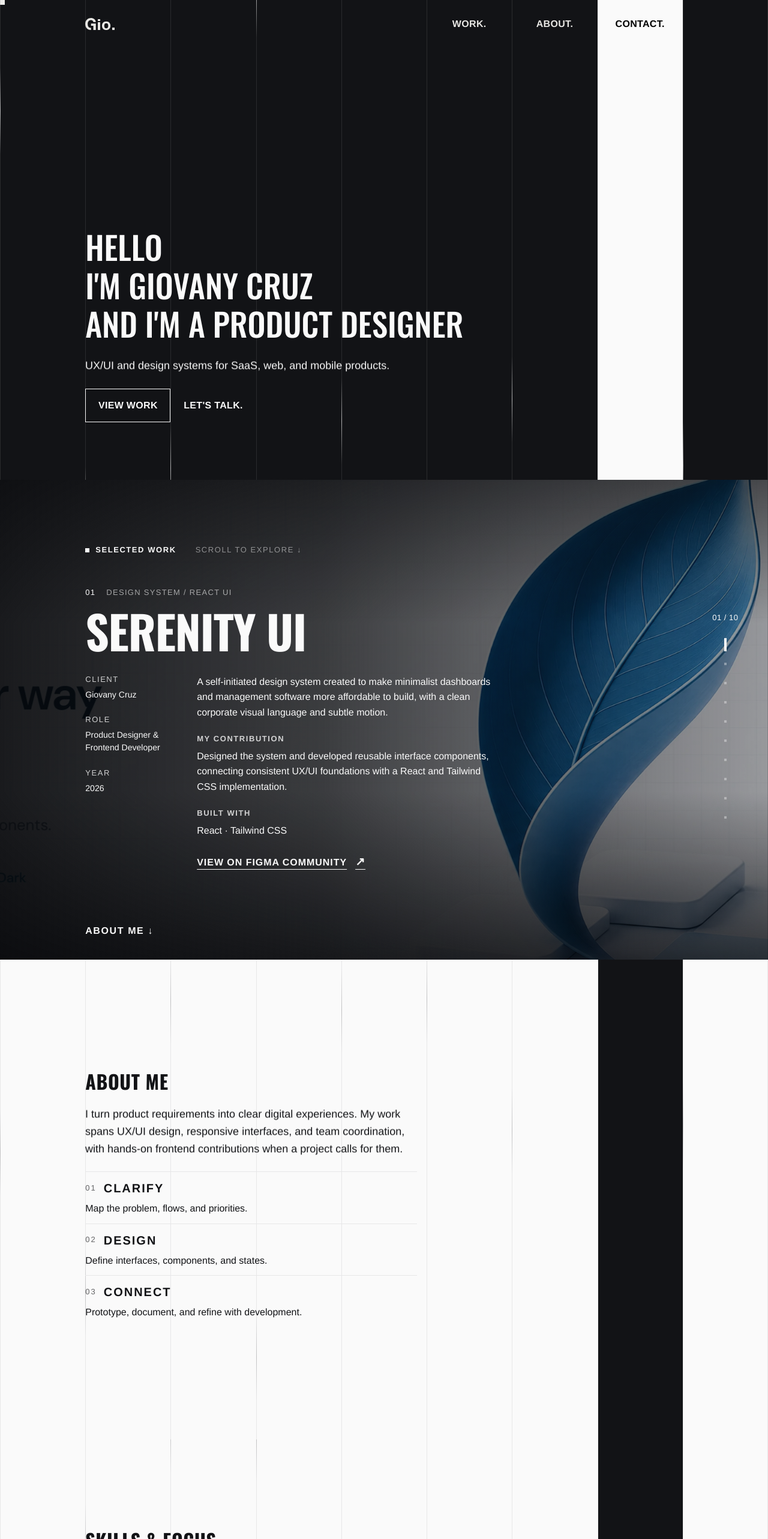
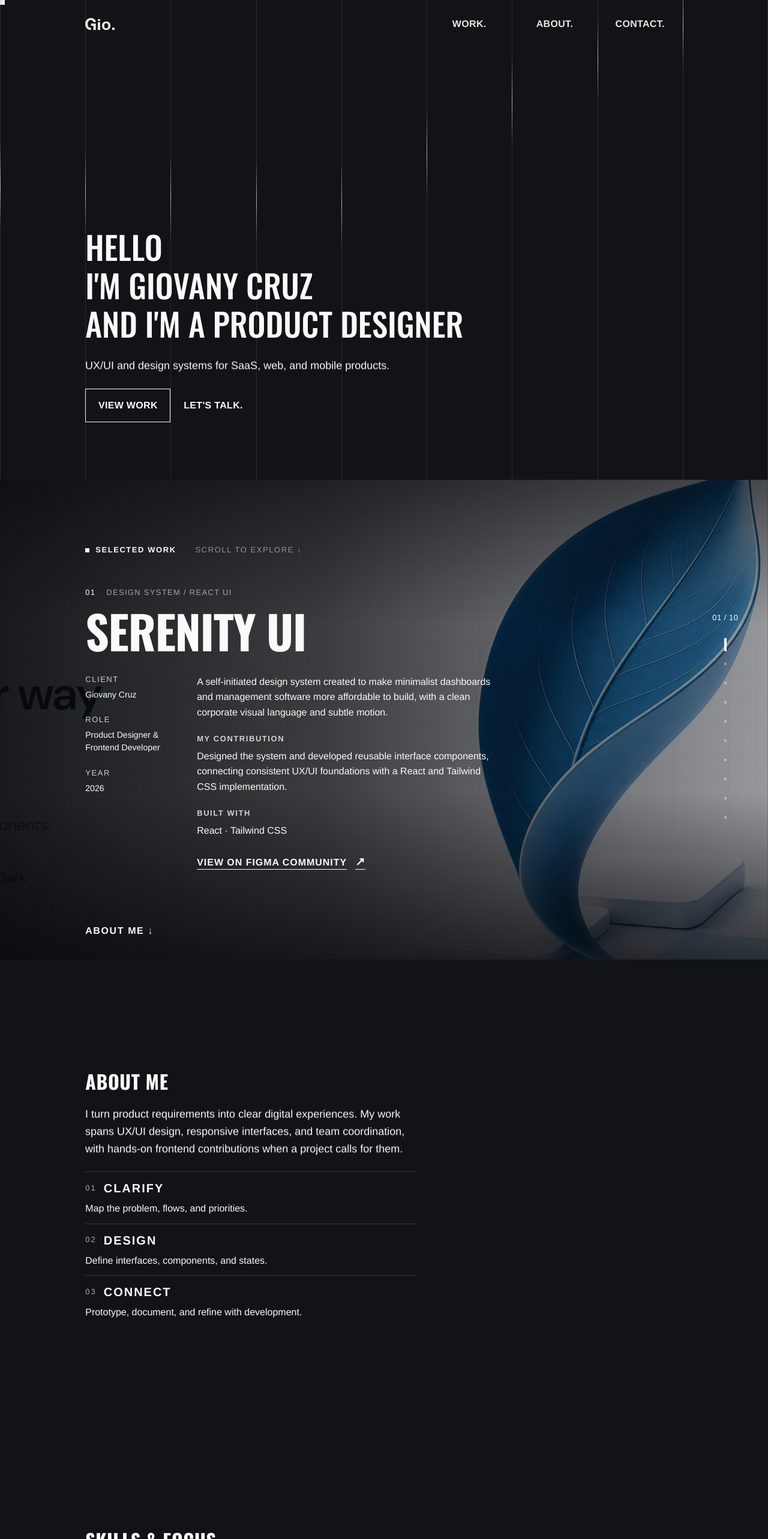
Before and after one commit to PolariSystem/gio-portfolio, a React (Vite) app: page / in a window 1280 px wide. Shown: the top 2566 px of the page at 60% size. Built offline with nearby package versions, Linux system fonts and the light colour scheme.

Commit message:
Unify portfolio in dark theme with a continuous shared grid

```diff
--- a/index.html
+++ b/index.html
@@ -5,6 +5,7 @@
 
       <meta charset="UTF-8" />
       <meta name="viewport" content="width=device-width, initial-scale=1.0" />
+      <meta name="theme-color" content="#121316" />
       <title>Giovany Cruz | Product Designer &amp; UX/UI</title>
       <meta name="description" content="Giovany Cruz's Product Design and UX/UI portfolio: SaaS, web and mobile experiences, Figma design systems, interactive prototypes and responsive frontend interfaces." />
 
--- a/src/app/App.tsx
+++ b/src/app/App.tsx
@@ -7,6 +7,7 @@ import { Navbar } from "./components/Navbar";
 import { SectionRail } from "./components/SectionRail";
 import { Preloader } from "./components/Preloader";
 import { Hero } from "./components/sections/Hero";
+import { Grid } from "./components/Grid";
 import { canScrollWithin, isInteractiveTarget } from "./components/navigation";
 
 gsap.registerPlugin(ScrollTrigger);
@@ -37,12 +38,12 @@ const Footer = lazy(() => importFooter().then((m) => ({ default: m.Footer })));
  * the DOM while a chunk is in flight. Without it the snap indices — which are
  * derived from the DOM order of `[data-snap]` — would shift as sections arrive.
  */
-function SnapFallback({ dark = false }: { dark?: boolean }) {
+function SnapFallback() {
   return (
     <section
       data-snap
       aria-hidden
-      className={`relative h-screen w-full overflow-hidden ${dark ? "bg-[#121316]" : "bg-[#fafafa]"}`}
+      className="relative h-screen w-full overflow-hidden"
     />
   );
 }
@@ -369,6 +370,9 @@ export default function App() {
 
   return (
     <div className="relative w-full overflow-hidden">
+      <div className="pointer-events-none fixed inset-0 z-0" data-site-background aria-hidden="true">
+        <Grid dark animateIn={revealed} showAccent={false} />
+      </div>
       <Preloader ready={bootReady} onReveal={onReveal} />
       <Cursor />
       <Navbar start={revealed} />
@@ -383,7 +387,7 @@ export default function App() {
       <Suspense fallback={<SnapFallback />}>
         <Services />
       </Suspense>
-      <Suspense fallback={<SnapFallback dark />}>
+      <Suspense fallback={<SnapFallback />}>
         <Footer />
       </Suspense>
     </div>
--- a/src/app/components/Grid.tsx
+++ b/src/app/components/Grid.tsx
@@ -1,4 +1,4 @@
-import { useEffect, useRef } from "react";
+import { useEffect, useRef, type CSSProperties } from "react";
 import { gsap } from "gsap";
 import { useGridSpec } from "./useMediaQuery";
 
@@ -22,7 +22,7 @@ export function Grid({ dark = false, accentColor, animateIn = false, showAccent
   const accent = accentColor ?? (dark ? "#fafafa" : "#121316");
 
   useEffect(() => {
-    if (!animateIn || !ref.current) return;
+    if (!animateIn || !ref.current || window.matchMedia("(prefers-reduced-motion: reduce)").matches) return;
     const lines = Array.from(ref.current.querySelectorAll<HTMLElement>("[data-line]"));
     const shuffled = [...lines].sort(() => Math.random() - 0.5);
     const draw = gsap.fromTo(
@@ -31,41 +31,15 @@ export function Grid({ dark = false, accentColor, animateIn = false, showAccent
       { scaleY: 1, duration: 0.7, ease: "power2.out", stagger: 0.04 }
     );
 
-    const pulses = Array.from(ref.current.querySelectorAll<HTMLElement>("[data-pulse]"));
-    const tweens = pulses.map((p) => {
-      gsap.set(p, { top: "-15%" });
-      return gsap.to(p, {
-        top: "115%",
-        duration: 3 + Math.random() * 2.5,
-        delay: Math.random() * 3,
-        ease: "none",
-        repeat: -1,
-      });
-    });
-
-    // Every section carries a grid, so all of them were running their infinite
-    // pulse tweens at once — six screens' worth of work for one visible screen.
-    // Off-screen grids are parked; they look identical when you arrive.
-    const io = new IntersectionObserver(
-      ([entry]) => {
-        if (entry.isIntersecting) tweens.forEach((t) => t.resume());
-        else tweens.forEach((t) => t.pause());
-      },
-      { rootMargin: "20%" },
-    );
-    io.observe(ref.current);
-
     return () => {
-      io.disconnect();
       draw.kill();
-      tweens.forEach((t) => t.kill());
     };
     // `cols` re-runs the draw when the breakpoint flips, so the new set of
     // lines animates in rather than appearing fully drawn.
   }, [animateIn, cols]);
 
   return (
-    <div ref={ref} className="pointer-events-none absolute inset-0 z-0 site-grid">
+    <div ref={ref} aria-hidden="true" className="pointer-events-none absolute inset-0 z-0 site-grid">
       {Array.from({ length: cols }).map((_, i) => {
         const isAccent = i === accentIndex;
         return (
@@ -79,11 +53,11 @@ export function Grid({ dark = false, accentColor, animateIn = false, showAccent
               className="absolute left-0 top-0 h-full"
               style={{ width: 1, background: lineColor }}
             />
-            {animateIn && !isAccent && (
+            {animateIn && (!isAccent || !showAccent) && (
               <div
                 data-pulse
-                className="absolute left-0"
-                style={{ width: 1, height: "18%", background: `linear-gradient(to bottom, transparent, ${pulseColor}, transparent)` }}
+                className="grid-pulse absolute left-0"
+                style={{ width: 1, height: "18%", background: `linear-gradient(to bottom, transparent, ${pulseColor}, transparent)`, "--pulse-duration": `${3.6 + (i % 5) * 0.45}s`, "--pulse-delay": `${-i * 0.68}s` } as CSSProperties}
               />
             )}
             {i === cols - 1 && (
--- a/src/app/components/HexRadar.tsx
+++ b/src/app/components/HexRadar.tsx
@@ -20,9 +20,9 @@ type Props = {
   delay?: number;
 };
 
-const INK = "#121316";
-const LINE = "#e7e7e8";
-const SURFACE = "#fafafa";
+const INK = "var(--site-ink)";
+const LINE = "var(--site-line)";
+const SURFACE = "var(--site-surface)";
 // Kept in sync with the site scale so the chart labels read like the rest of the UI.
 // Shared body/detail sizes keep chart annotations within the reading hierarchy.
 const LABEL_SIZE = "var(--text-body)";
@@ -99,7 +99,7 @@ export function HexRadar({ data, start = true, delay = 0 }: Props) {
           stroke={INK}
           strokeWidth={1.5}
           fill={INK}
-          fillOpacity={0.04}
+          fillOpacity={0.08}
           isAnimationActive={false}
           dot={({ key, ...props }: any) => (
             <ValueDot key={key} {...props} hover={hover} onHover={setHover} />
@@ -217,7 +217,7 @@ function AxisTick({ x, y, payload, textAnchor, data, hover, onHover, compact, ch
         y={valueY}
         textAnchor={anchor}
         className="font-sans"
-        fill={active ? INK : "rgba(18,19,22,0.75)"}
+        fill={active ? INK : "var(--site-muted)"}
         style={{ fontSize: "var(--hex-value)", fontWeight: 600 }}
       >
         {`${Math.round(item?.value ?? 0)}%`}
--- a/src/app/components/sections/About.tsx
+++ b/src/app/components/sections/About.tsx
@@ -1,7 +1,6 @@
 import { useEffect, useRef, useState } from "react";
 import { gsap } from "gsap";
 import { ScrollTrigger } from "gsap/ScrollTrigger";
-import { Grid } from "../Grid";
 import { DotTitle } from "../DotTitle";
 import { MaskParagraph } from "../MaskParagraph";
 import { Images } from "../../../assets/images";
@@ -35,8 +34,7 @@ export function About() {
   }, []);
 
   return (
-    <section ref={sec} id="about" data-snap className="relative h-screen w-full overflow-hidden bg-[#fafafa] text-[#121316]">
-      <Grid animateIn accentColor="#121316" pulseColor="rgba(18,19,22,0.18)" lineColor="rgba(231,231,232,1)" />
+    <section ref={sec} id="about" data-snap className="relative h-screen w-full overflow-hidden text-[#fafafa]">
       {mobile ? (
         <div className="about-portrait pointer-events-none absolute left-0 top-0 z-[3] overflow-hidden" style={{ height: "var(--about-portrait-height, 38dvh)", right: 40 }}>
           <img src={Images.aboutPortrait} alt="Giovany Cruz" decoding="async" {...{ fetchpriority: "low" }} className="h-full w-full object-cover" style={{ objectPosition: "50% 16%" }} ref={imgRef} />
--- a/src/app/components/sections/Footer.tsx
+++ b/src/app/components/sections/Footer.tsx
@@ -1,7 +1,6 @@
 import { useEffect, useRef, type CSSProperties } from "react";
 import { gsap } from "gsap";
 import { ScrollTrigger } from "gsap/ScrollTrigger";
-import { Grid } from "../Grid";
 import { BrandMark } from "../BrandMark";
 import { ActionButton } from "../ActionButton";
 import { ActionLink } from "../ActionLink";
@@ -40,8 +39,7 @@ export function Footer() {
   }, []);
 
   return (
-    <section ref={ref} id="footer" data-snap aria-labelledby="contact-heading" className="relative h-screen w-full overflow-hidden bg-[#121316] text-[#fafafa]">
-      <Grid dark animateIn accentColor="#121316" />
+    <section ref={ref} id="footer" data-snap aria-labelledby="contact-heading" className="relative h-screen w-full overflow-hidden text-[#fafafa]">
       <footer className="footer-content section-scroll relative z-10" style={{ "--footer-contact-cols": compact ? Math.max(1, cols - 2) : Math.max(1, cols - split - 1) } as CSSProperties}>
         <div className="footer-kicker font-cond uppercase" data-footer-reveal>
           <span aria-hidden className="footer-square" />
--- a/src/app/components/sections/Hero.tsx
+++ b/src/app/components/sections/Hero.tsx
@@ -1,6 +1,5 @@
 import { useEffect, useLayoutEffect, useRef, useState } from "react";
 import { gsap } from "gsap";
-import { Grid } from "../Grid";
 import { ActionButton } from "../ActionButton";
 import { MaskParagraph } from "../MaskParagraph";
 import { DotTitle } from "../DotTitle";
@@ -83,9 +82,8 @@ export function Hero({ start = true }: Props) {
     <section
       id="hero"
       data-snap
-      className="relative h-screen w-full overflow-hidden bg-[#121316] text-[#fafafa]"
+      className="relative h-screen w-full overflow-hidden text-[#fafafa]"
     >
-      <Grid dark animateIn={start} accentColor="#fafafa" />
 
       <div
         className="site-content relative z-[5] flex h-full flex-col justify-end"
--- a/src/app/components/sections/Services.tsx
+++ b/src/app/components/sections/Services.tsx
@@ -1,7 +1,6 @@
 import { Suspense, lazy, useEffect, useRef, useState } from "react";
 import { gsap } from "gsap";
 import { ScrollTrigger } from "gsap/ScrollTrigger";
-import { Grid } from "../Grid";
 import { DotTitle } from "../DotTitle";
 import { MaskParagraph } from "../MaskParagraph";
 import { useIsMobile, useMediaQuery } from "../useMediaQuery";
@@ -58,15 +57,13 @@ export function Services() {
   }, []);
 
   return (
-    <section ref={sec} id="services" data-snap className="relative h-screen w-full overflow-hidden bg-[#fafafa] text-[#121316]">
-      <Grid animateIn accentColor="#121316" pulseColor="rgba(18,19,22,0.18)" lineColor="rgba(231,231,232,1)" />
+    <section ref={sec} id="services" data-snap className="relative h-screen w-full overflow-hidden text-[#fafafa]">
 
       <div
         className="section-scroll relative z-[5] flex h-full flex-col"
         style={{
           paddingLeft: "var(--gutter)",
-          // Two columns clear on the right so the charts never run under the
-          // black accent column.
+          // Keep the charts aligned with the shared content columns.
           paddingRight: mobile ? "var(--content-pad-right)" : "calc(var(--grid-unit) * 2)",
           paddingTop: mobile ? "6rem" : "clamp(7rem, 19vh, 13rem)",
           paddingBottom: mobile ? "1.5rem" : "clamp(3rem, 12vh, 8rem)",
@@ -114,14 +111,14 @@ export function Services() {
                       background: "transparent",
                       border: 0,
                       padding: "10px 0",
-                      color: "#121316",
+                      color: "var(--site-ink)",
                       opacity: on ? 1 : 0.65,
                       fontSize: "var(--text-button)",
                       fontWeight: 600,
                       lineHeight: "var(--leading-ui)",
                       minHeight: "var(--control-height)",
                       letterSpacing: "0.12em",
-                      borderBottom: `2px solid ${on ? "#121316" : "rgba(18,19,22,0.15)"}`,
+                      borderBottom: `2px solid ${on ? "var(--site-ink)" : "var(--site-line)"}`,
                       transition: "opacity 0.3s ease, border-color 0.3s ease",
                     }}
                   >
--- a/src/styles/fonts.css
+++ b/src/styles/fonts.css
@@ -3,6 +3,11 @@
    fonts, which delayed every text reveal on the page. */
 
 :root {
+  color-scheme: dark;
+  --site-surface: #121316;
+  --site-ink: #fafafa;
+  --site-muted: rgba(250, 250, 250, 0.75);
+  --site-line: rgba(250, 250, 250, 0.16);
   --font-sans: "Helvetica Neue LT Pro", "Helvetica Neue", "Inter", Helvetica, Arial, sans-serif;
   --font-display: "Helvetica Neue LT Pro", "Oswald", "Helvetica Neue", Helvetica, sans-serif;
   --text-display: clamp(3rem, 6vw, 7rem);
@@ -31,7 +36,7 @@
   }
 }
 
-html, body { font-family: var(--font-sans); background: #fafafa; cursor: none; }
+html, body { font-family: var(--font-sans); background: var(--site-surface); color: var(--site-ink); cursor: none; }
 body { font-size: var(--text-body); line-height: var(--leading-body); }
 a, button { cursor: none; }
 * { -webkit-font-smoothing: antialiased; }
--- a/src/styles/responsive.css
+++ b/src/styles/responsive.css
@@ -58,6 +58,11 @@ a:focus-visible, button:focus-visible, [tabindex="0"]:focus-visible {
 
 .hero-actions { display: grid; align-items: center; width: 100%; row-gap: 8px; }
 .hero-action { display: block; min-width: 0; }
+.grid-pulse { top: -18%; animation: grid-pulse-travel var(--pulse-duration) linear var(--pulse-delay) infinite; }
+@keyframes grid-pulse-travel { to { transform: translateY(655.556%); } }
+@media (prefers-reduced-motion: reduce) {
+  .grid-pulse { animation: none; opacity: 0; }
+}
 .action-button--outline { color: var(--action-ink); background: transparent; isolation: isolate; transition: color 160ms ease, transform 160ms var(--action-ease); }
 .action-button--outline::before { content: ''; position: absolute; inset: 0; z-index: -1; background: var(--action-ink); opacity: 0; transition: opacity 160ms ease; pointer-events: none; }
 .action-button--outline:focus-visible, .action-button--outline:active { color: var(--action-inverse); }
@@ -142,7 +147,7 @@ a:focus-visible, button:focus-visible, [tabindex="0"]:focus-visible {
   .work-dot { height: 24px; }
   .work-pagination { max-height: calc(100% - 112px); }
 }
-.about-approach li { padding: 12px 0; border-top: 1px solid #e7e7e8; }
+.about-approach li { padding: 12px 0; border-top: 1px solid var(--site-line); }
 .about-step-heading { display: flex; align-items: center; gap: 12px; font-size: var(--text-subheading); letter-spacing: 0.1em; }
 .about-step-heading > span { font-size: var(--text-label); opacity: 0.65; }
 .about-step-heading h3 { margin: 0; font-size: inherit; font-weight: 700; }
```
Also changed, not shown: 15 other files (tests, documents, lock files or other folders).
